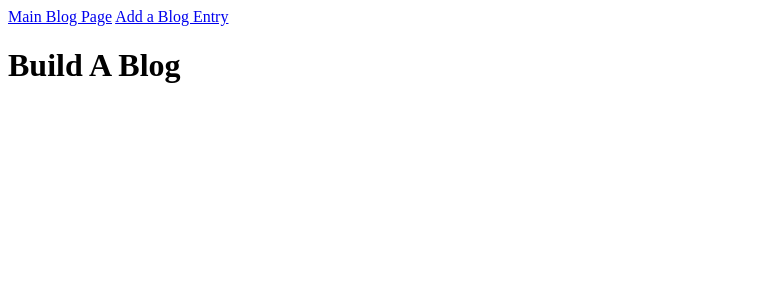
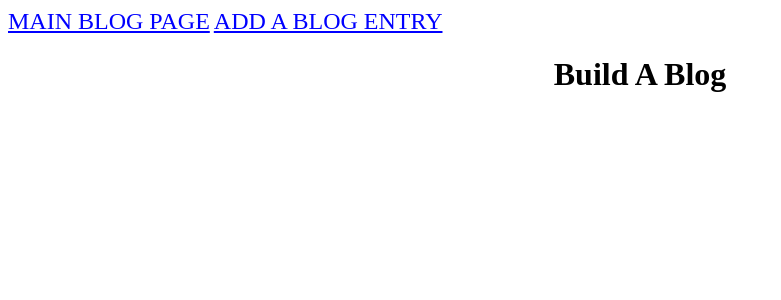
Before and after one commit to JWL1985/blogs-deluxe, a Flask app: page /blog in a window 1280 px wide. Shown: the top 300 px of the page, without its empty margins (0-781 px from the left). Run offline with Flask 2, Linux system fonts and the light colour scheme; data that the repository does not hold is empty.

Commit message:
Project Complete, still needs styling

```diff
--- a/main.py
+++ b/main.py
@@ -54,7 +54,24 @@ def new_post():
         #query_string = blog_title + blog_body + id
         return redirect("/blogpost?id="+id)
     else:
+        #flash("Please enter valid Title & Blog Post")
         return render_template("new_post.html")
+
+@app.route("/newpost-validate")
+def validate_post():
+    blog_title = request.args.get("blog_title")
+    blog_body = request.args.get("blog_body")
+    if not blog_title or not blog_body:
+        flash("Please Enter A Valid Title & Blog Post", "error")
+        return render_template("new_post.html", title=blog_title, body=blog_body)
+    else:
+        blog = Blog(blog_title, blog_body)
+        db.session.add(blog)
+        db.session.commit()
+        id = str(blog.id)
+        #query_string = blog_title + blog_body + id
+        return redirect("/blogpost?id="+id)
+        #return redirect("/newpost?"+query_string)
 
 if __name__ == "__main__":
     app.run()
--- a/templates/base.html
+++ b/templates/base.html
@@ -2,14 +2,47 @@
 <html>
     <head>
         <title>{{title}}</title>
+        <style>
+            .error {
+                color: red;
+                font-style: bold;
+            }
+            .menu-links {
+                color: blue;
+                font-style: bold;
+                font-size: 24px;
+                text-transform: uppercase;
+
+            }
+            .title {
+                text-align: center;
+            }
+            .home_blog_posts {
+                text-align: center;
+                margin-left: 30%;
+                margin-right: 30%;
+            }
+
+            ul.home_blog_posts {
+                text-align: left;
+                list-style-type: none;
+            }
+        </style>
     </head>
 
 <body>
     <div>
-        <a href="/blog">Main Blog Page</a>
-        <a href="/newpost">Add a Blog Entry</a>
+        <a class="menu-links" href="/blog">Main Blog Page</a>
+        <a class="menu-links" href="/newpost">Add a Blog Entry</a>
     </div>
     {% block content %}
     {% endblock %}
+    {% with messages = get_flashed_messages(with_categories=True) %}
+        <ul>
+        {% for category, message in messages %}
+            <li class={{category}}>{{message}}</li>
+        {% endfor %}
+        </ul>
+    {% endwith %}
 </body>
 </html>
--- a/templates/home_page.html
+++ b/templates/home_page.html
@@ -1,8 +1,8 @@
 {% extends "base.html" %}
 
 {% block content %}
-<h1>{{title}}</h1>
-<div>
+<h1 class="title">{{title}}</h1>
+<div class="home_blog_posts">
     <ul>
     {% for blog in blogs %}
         <li>
--- a/templates/new_post.html
+++ b/templates/new_post.html
@@ -2,11 +2,11 @@
 
 {% block content %}
 <h1>Have Some Fun & ADD A BLOG POST</h1>
-<form method="GET" action="/newpost">
+<form method="GET" action="/newpost-validate">
     <label>Blog Title:</label><br>
-        <input type="text" name="blog_title" style="width:50%"/><br>
+        <input type="text" name="blog_title" value="{{title}}" style="width:50%"/><br>
     <label>Blog Content:</label><br>
-        <input type="text" name="blog_body" style="height:200px; width:50%"/><br>
+        <input type="text" name="blog_body" value="{{body}}" style="height:200px; width:50%"/><br>
 
     <input type="submit" value="Submit Blog Post"/>
 </form>
```
